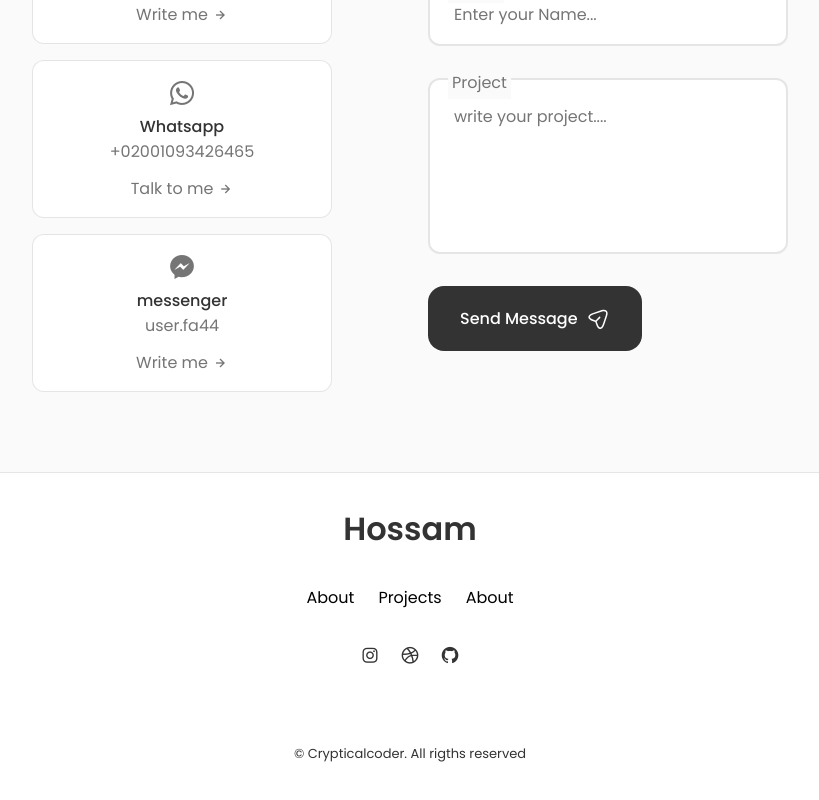
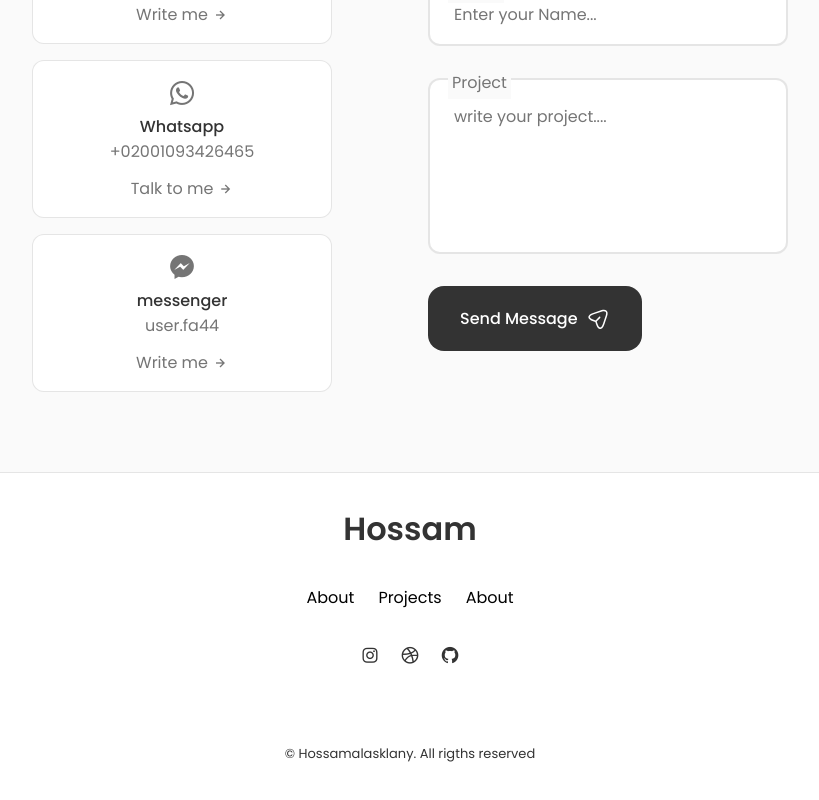
Before and after one commit to Hossam816/Portfolio-3, a React (Vite) app: page / in a window 1280 px wide. Shown: the part 5826-6626 px from the top of the page, without its empty margins (230-1049 px from the left). Built offline with nearby package versions, Linux system fonts and the light colour scheme.

Commit message:
modified

```diff
--- a/src/components/Footer/Footer.jsx
+++ b/src/components/Footer/Footer.jsx
@@ -50,7 +50,7 @@ const Footer = () => {
           </a>
         </div>
         <span className="footer__copy">
-          &#169; Crypticalcoder. All rigths reserved
+          &#169; Hossamalasklany. All rigths reserved
         </span>
       </div>
     </footer>
```
